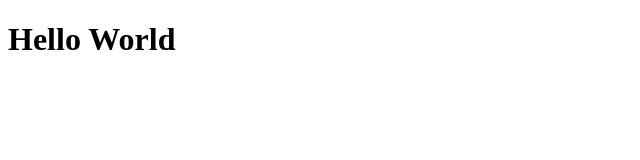
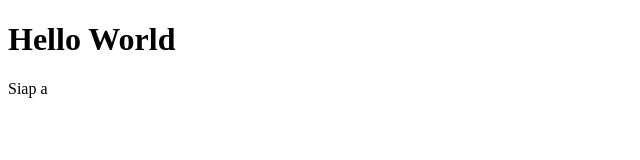
Before and after one commit to Ades-Roy55/Latihan_Github2, a plain HTML site: page index.html in a window 1280 px wide. Shown: the full height of the page, 0-640 px from the left. Drawn offline with Linux system fonts and the light colour scheme.

Commit message:
menambahkan p

```diff
--- a/index.html
+++ b/index.html
@@ -7,5 +7,6 @@
 </head>
 <body>
     <h1>Hello World</h1>
+    <p> Siap a </p>
 </body>
 </html>
```
